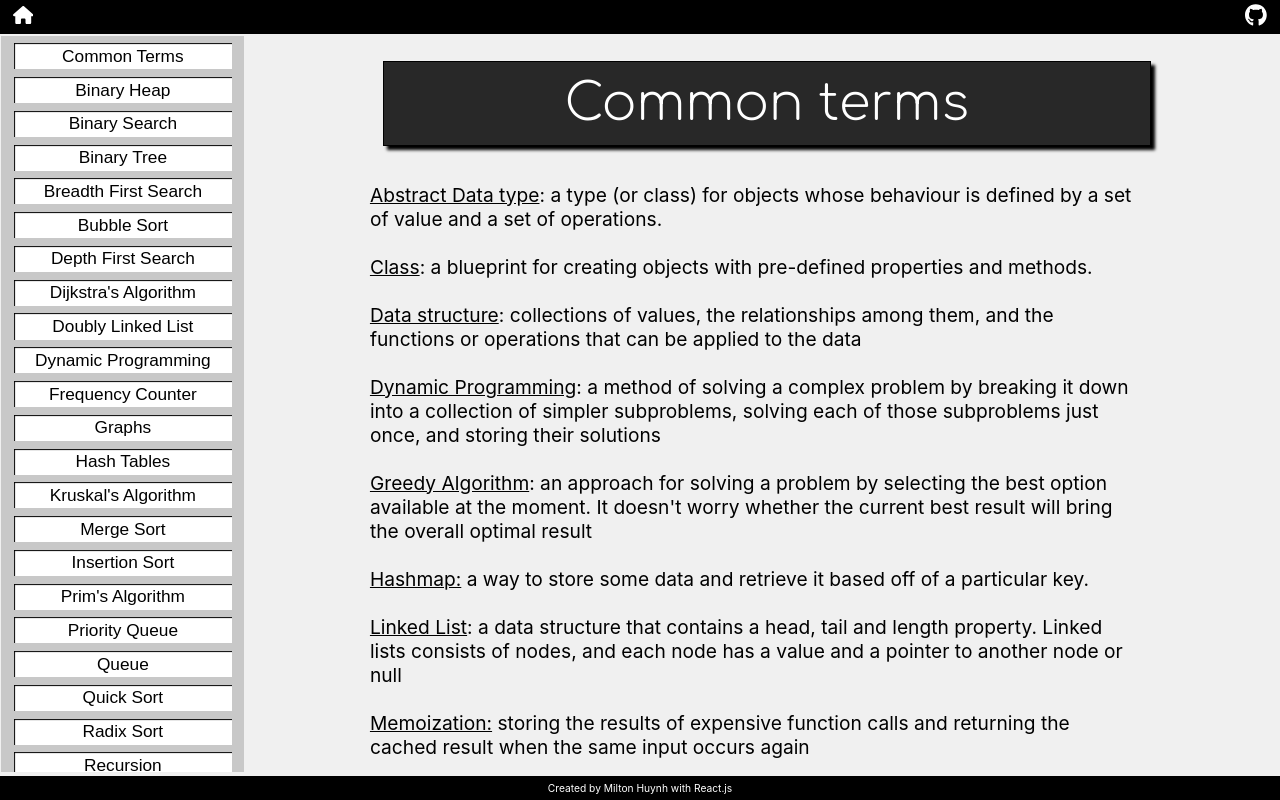
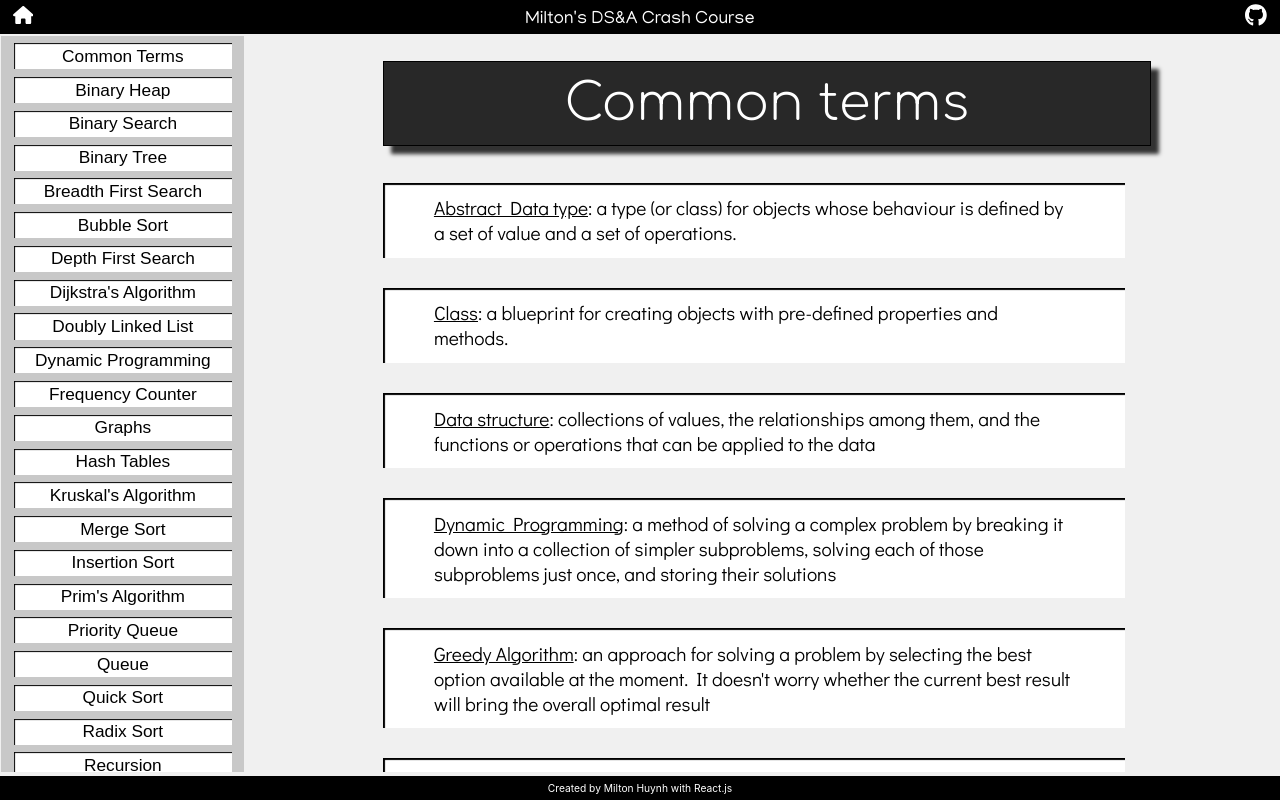
Before and after one commit to miltonhuynh/DSA-guide, a React (Create React App) app in the folder app/: page /DSA-guide/Definitions in a window 1280 px wide. Built offline with nearby package versions, Linux system fonts and the light colour scheme; a web font is replaced by a local one.

Commit message:
Fixed heading and reformatted definitions page

```diff
--- a/app/src/App.css
+++ b/app/src/App.css
@@ -58,6 +58,7 @@
 #Brand {
   font-size: 1.4vw;
   cursor: pointer;
+  color: white;
 }
 
 #Github-icon {
@@ -119,7 +120,7 @@
   padding: 1vw;
   font-size: 4vw;
   font-family: 'Comfortaa', cursive;
-  box-shadow: 4px 4px 3px black;
+  box-shadow: 8px 8px 4px rgb(50,50,50);
 }
 
 .Concept_page {
--- a/app/src/Concepts/Definitions.js
+++ b/app/src/Concepts/Definitions.js
@@ -5,23 +5,23 @@
     <div class="Concept_page">
       <div class="Concept_title">Common terms</div>
       <div class="Container">
-          <div class="Term"><u>Abstract Data type</u>: a type (or class) for objects whose behaviour is defined by a set of value and a set of operations.</div>
-          <div class="Term"><u>Class</u>: a blueprint for creating objects with pre-defined properties and methods.</div>
-          <div class="Term"><u>Data structure</u>: collections of values, the relationships among them, and the functions or operations that can be applied to the data</div>
-          <div class="Term"><u>Dynamic Programming</u>: a method of solving a complex problem by breaking it down into a collection of simpler subproblems, solving each of those subproblems just once, and storing their solutions</div>
-          <div class="Term"><u>Greedy Algorithm</u>: an approach for solving a problem by selecting the best option available at the moment. It doesn't worry whether the current best result will bring the overall optimal result</div>
-          <div class="Term"><u>Hashmap:</u> a way to store some data and retrieve it based off of a particular key.</div>
-          <div class="Term"><u>Linked List</u>: a data structure that contains a head, tail and length property. Linked lists consists of nodes, and each node has a value and a pointer to another node or null</div>
-          <div class="Term"><u>Memoization:</u> storing the results of expensive function calls and returning the cached result when the same input occurs again</div>
-          <div class="Term"><u>Node:</u> a basic unit of a data structure, such as a linked list or tree data structure. Nodes contain data and also may link to other nodes</div>
-          <div class="Term"><u>Parity:</u> The concept of matching even-ness or odd-ness, the basic idea behind using a parity bit for error detection</div>
-          <div class="Term"><u>Tabulation:</u> Storing the result of a previous result in a table, usually implemented with an array and done using iteration</div>
-          <div class="Term"><u>Tree:</u> a data structure that consists of nodes in a parent/child relationship, nodes can only point to a child and cannot have more than one parent</div>
-          <div class="Term"><u>Sorting:</u> the process of rearranging the items in a collection (e.g. an array) so that items are in some kind of order
+          <div class="Term Section"><u>Abstract Data type</u>: a type (or class) for objects whose behaviour is defined by a set of value and a set of operations.</div>
+          <div class="Term Section"><u>Class</u>: a blueprint for creating objects with pre-defined properties and methods.</div>
+          <div class="Term Section"><u>Data structure</u>: collections of values, the relationships among them, and the functions or operations that can be applied to the data</div>
+          <div class="Term Section"><u>Dynamic Programming</u>: a method of solving a complex problem by breaking it down into a collection of simpler subproblems, solving each of those subproblems just once, and storing their solutions</div>
+          <div class="Term Section"><u>Greedy Algorithm</u>: an approach for solving a problem by selecting the best option available at the moment. It doesn't worry whether the current best result will bring the overall optimal result</div>
+          <div class="Term Section"><u>Hashmap:</u> a way to store some data and retrieve it based off of a particular key.</div>
+          <div class="Term Section"><u>Linked List</u>: a data structure that contains a head, tail and length property. Linked lists consists of nodes, and each node has a value and a pointer to another node or null</div>
+          <div class="Term Section"><u>Memoization:</u> storing the results of expensive function calls and returning the cached result when the same input occurs again</div>
+          <div class="Term Section"><u>Node:</u> a basic unit of a data structure, such as a linked list or tree data structure. Nodes contain data and also may link to other nodes</div>
+          <div class="Term Section"><u>Parity:</u> The concept of matching even-ness or odd-ness, the basic idea behind using a parity bit for error detection</div>
+          <div class="Term Section"><u>Tabulation:</u> Storing the result of a previous result in a table, usually implemented with an array and done using iteration</div>
+          <div class="Term Section"><u>Tree:</u> a data structure that consists of nodes in a parent/child relationship, nodes can only point to a child and cannot have more than one parent</div>
+          <div class="Term Section"><u>Sorting:</u> the process of rearranging the items in a collection (e.g. an array) so that items are in some kind of order
           <div class="indent font-sm">Examples:<br/>
             <div class="indent">1) Sorting numbers from smallest to largest.</div>
             <div class="indent">2) Sorting names alphabetically</div>
-            <div class="indent">3) Sorting movies based on release year</div><br/><br/>
+            <div class="indent">3) Sorting movies based on release year</div>
           </div>
         </div>
       </div>
```
